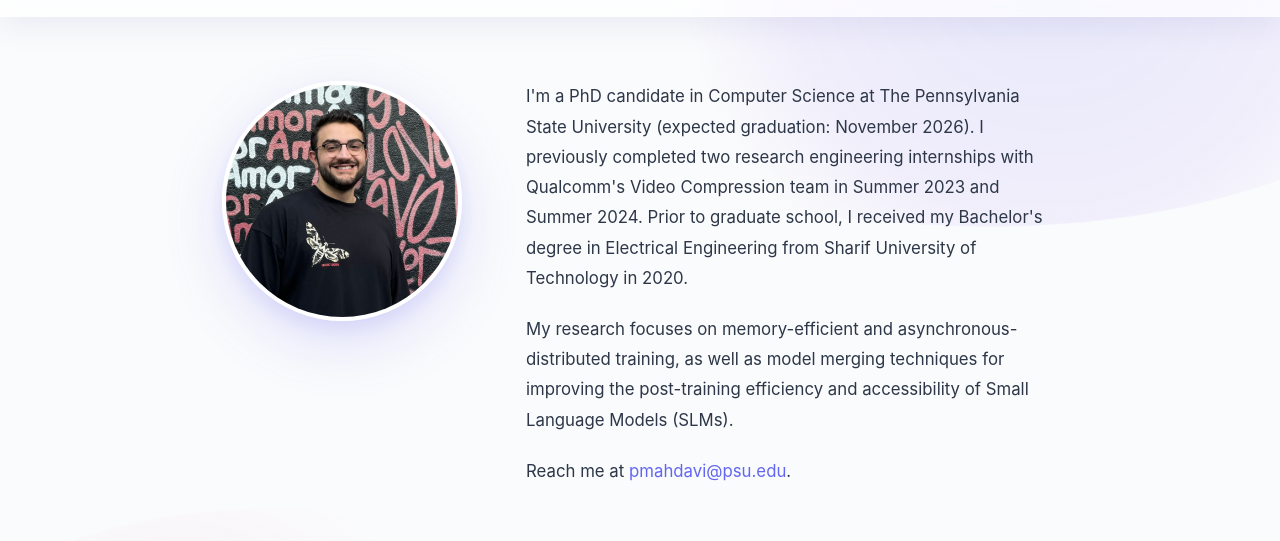
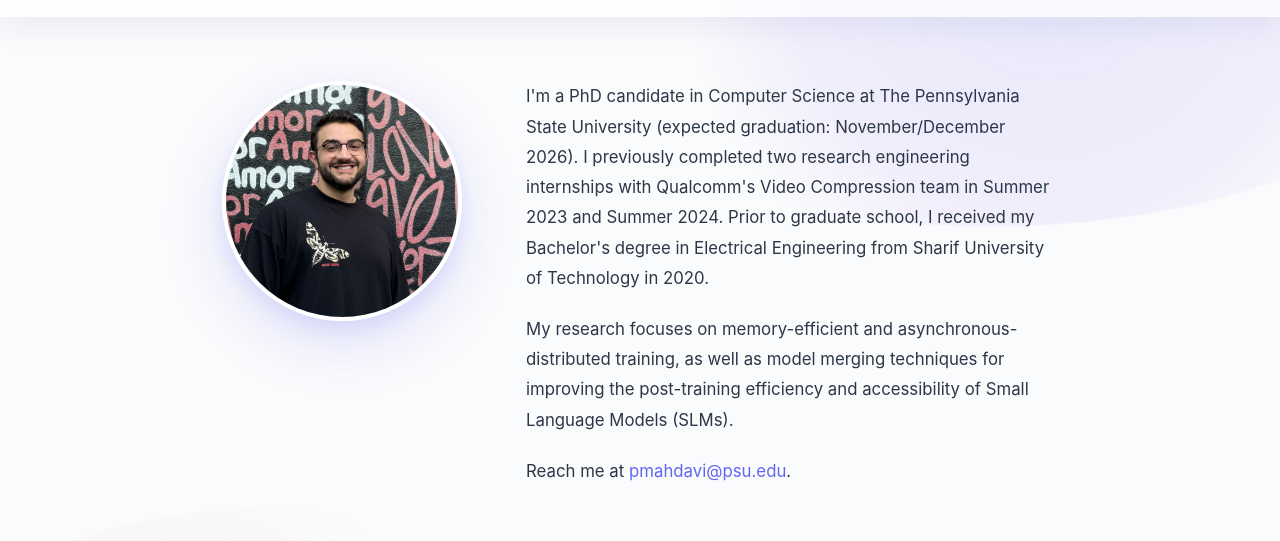
Before and after one commit to pmahdavi/pmahdavi.github.io, a plain HTML site: page index.html in a window 1280 px wide. Shown: the part 60-601 px from the top of the page. Drawn offline with Linux system fonts and the light colour scheme.

Commit message:
Update expected graduation date to November/December 2026

```diff
--- a/index.html
+++ b/index.html
@@ -25,7 +25,7 @@
                 <img src="profile.jpg" alt="Pouria Mahdavinia" class="profile-image">
                 <div class="bio">
                     <div class="bio-first-person">
-                        <p>I'm a PhD candidate in Computer Science at The Pennsylvania State University (expected graduation: November 2026). I previously completed two research engineering internships with Qualcomm's Video Compression team in Summer 2023 and Summer 2024. Prior to graduate school, I received my Bachelor's degree in Electrical Engineering from Sharif University of Technology in 2020.</p>
+                        <p>I'm a PhD candidate in Computer Science at The Pennsylvania State University (expected graduation: November/December 2026). I previously completed two research engineering internships with Qualcomm's Video Compression team in Summer 2023 and Summer 2024. Prior to graduate school, I received my Bachelor's degree in Electrical Engineering from Sharif University of Technology in 2020.</p>
                         <p>My research focuses on memory-efficient and asynchronous-distributed training, as well as model merging techniques for improving the post-training efficiency and accessibility of Small Language Models (SLMs).</p>
                         <p>Reach me at <a href="mailto:pmahdavi@psu.edu">pmahdavi@psu.edu</a>.</p>
                     </div>
```
